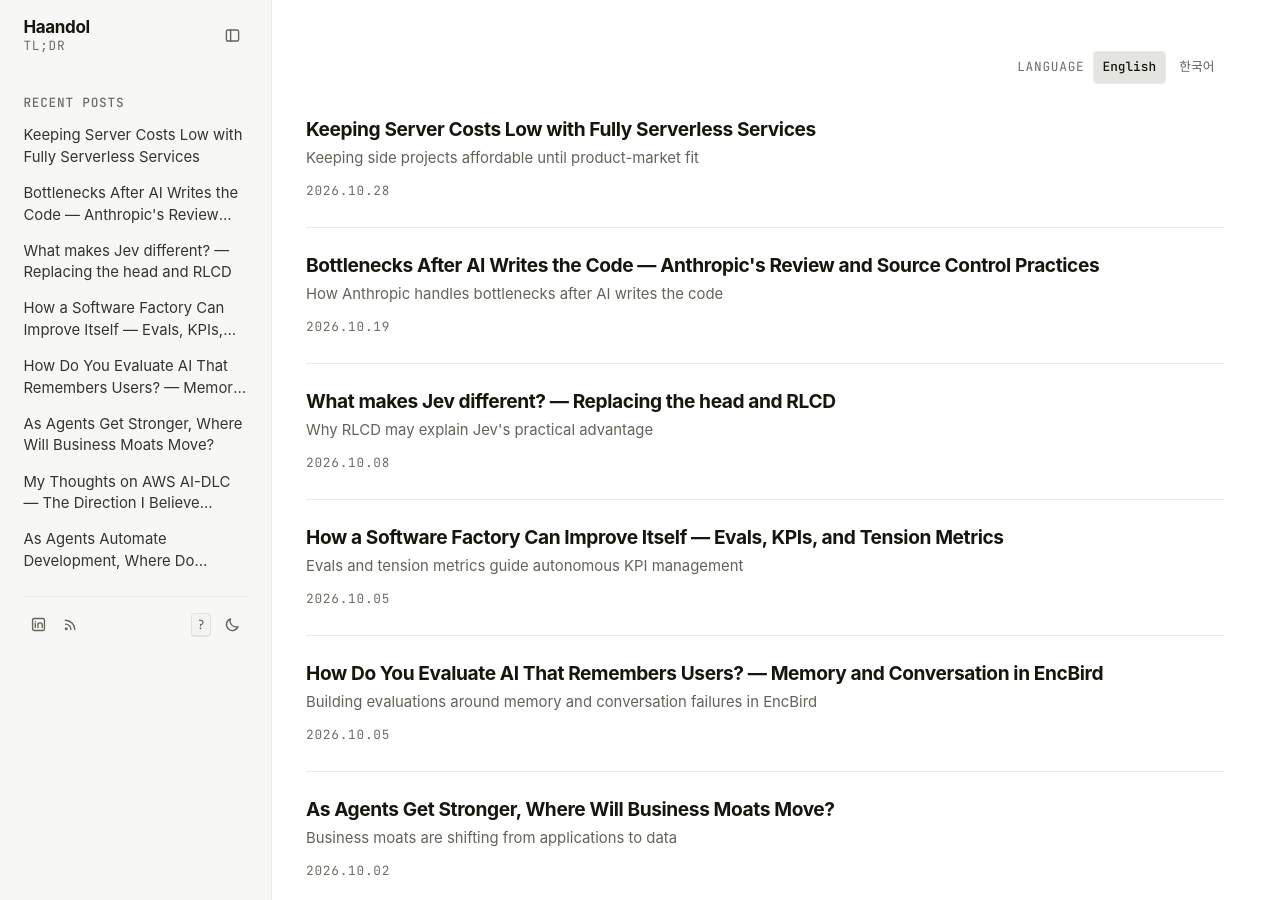
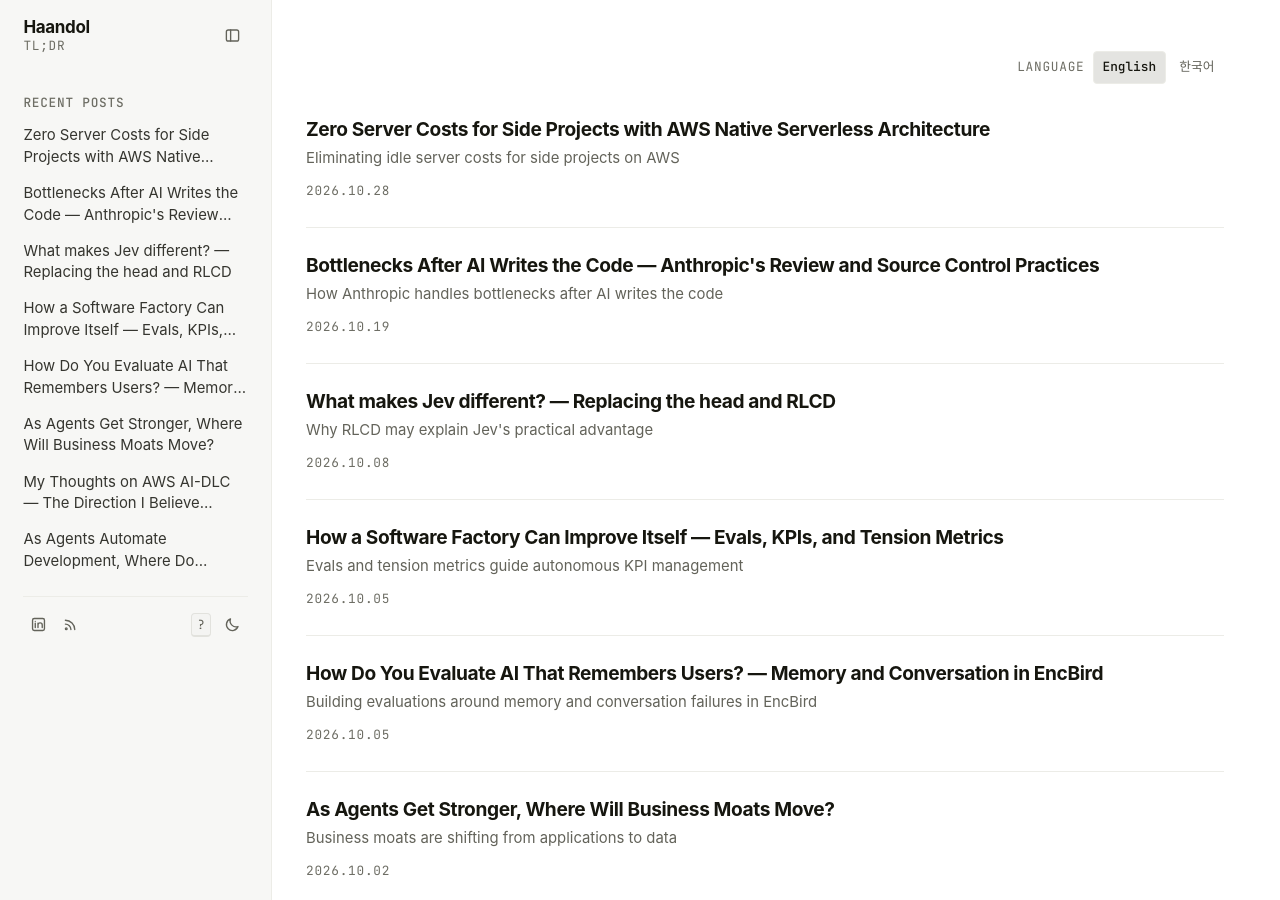
Before and after one commit to haandol/haandol.github.com, a Jekyll site: the page built from index.html, in a window 1280 px wide and 900 px high. Built offline with Jekyll 4.4.1, drawn with Linux system fonts in a browser that asks for light colours; some web fonts are replaced; the list of posts is cut into pages by our own code.

Commit message:
docs: refine AWS serverless side project title

```diff
--- a/_en/2026-10-29-keeping-side-project-compute-costs-low.md
+++ b/_en/2026-10-29-keeping-side-project-compute-costs-low.md
@@ -1,14 +1,14 @@
 ---
 layout: post
-title: "Keeping Server Costs Low with Fully Serverless Services"
-excerpt: Keeping side projects affordable until product-market fit
+title: "Zero Server Costs for Side Projects with AWS Native Serverless Architecture"
+excerpt: Eliminating idle server costs for side projects on AWS
 author: haandol
 email: ldg55d@gmail.com
 tags: aws serverless lambda s3-vectors agentcore side-project pmf cost-optimization
 publish: true
 published: true
 date: 2026-10-29 00:34:56 +0900
-last_modified_at: 2026-10-29 00:34:56 +0900
+last_modified_at: 2026-10-29 10:39:17 +0900
 lang: en
 translation_key: keeping-side-project-compute-costs-low
 korean_url: /2026/10/29/keeping-side-project-compute-costs-low.html
--- a/_posts/2026-10-29-keeping-side-project-compute-costs-low.md
+++ b/_posts/2026-10-29-keeping-side-project-compute-costs-low.md
@@ -1,14 +1,14 @@
 ---
 layout: post
-title: "완전 서버리스로 서버비 낮춰 버티기"
-excerpt: Keeping side projects affordable until product-market fit
+title: "AWS 네이티브 서버리스 아키텍처로 사이드 프로젝트 서버비 0원 만들기"
+excerpt: Eliminating idle server costs for side projects on AWS
 author: haandol
 email: ldg55d@gmail.com
 tags: aws serverless lambda s3-vectors agentcore side-project pmf cost-optimization
 publish: true
 published: true
 date: 2026-10-29 00:34:56 +0900
-last_modified_at: 2026-10-29 00:34:56 +0900
+last_modified_at: 2026-10-29 10:39:17 +0900
 lang: ko
 translation_key: keeping-side-project-compute-costs-low
 english_url: /en/2026/10/29/keeping-side-project-compute-costs-low.html
```
